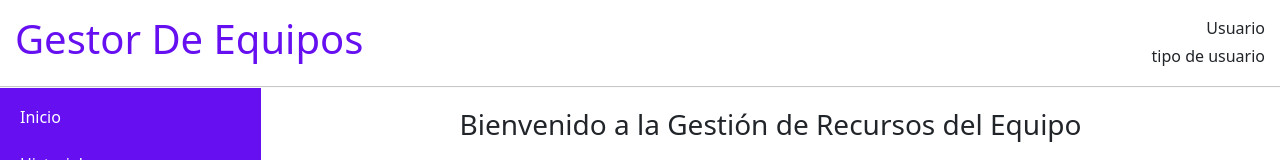
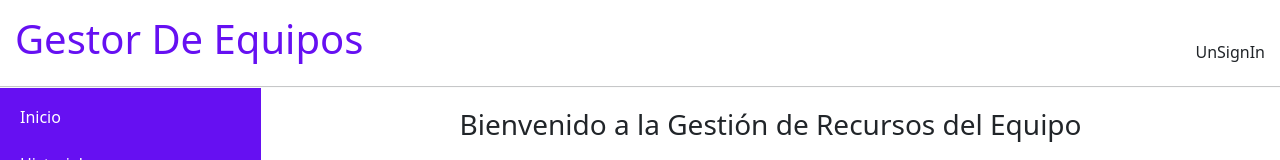
Before and after one commit to DiegoAlexanderGonzalezPorras/employees-management-frontend, a React (Vite) app: page /home in a window 1280 px wide. Shown: the top 160 px of the page. Built offline with nearby package versions, Linux system fonts and the light colour scheme.

Commit message:
Add user in menu header

```diff
--- a/src/components/menu/MenuComponent.tsx
+++ b/src/components/menu/MenuComponent.tsx
@@ -1,10 +1,13 @@
-import type { ReactElement } from "react";
+import { type ReactElement } from "react";
 import "./MenuComponent.scss";
 import { Outlet, useNavigate } from "react-router-dom";
 import { MENU_ITEMS } from "../../const/MenuItems";
 import type { MenuItemsModels } from "../../models/MenuItemsModel";
+import { useSelector } from "react-redux";
+import { userSelector } from "../../services/store/user/user.select";
 
 const MenuComponent = (): ReactElement => {
+  const user = useSelector(userSelector);
   const navigate = useNavigate();
 
   return (
@@ -12,8 +15,8 @@ const MenuComponent = (): ReactElement => {
       <div className="header">
         <p className="h1 header__title">Gestor De Equipos</p>
         <div className="header__user">
-          <p className="h6 header__user--name">Usuario</p>
-          <p className="h6 header__user--type">tipo de usuario</p>
+          <p className="h6 header__user--name">{user.username}</p>
+          <p className="h6 header__user--type">{user.rol}</p>
         </div>
       </div>
 
--- a/src/services/store/user/user.select.ts
+++ b/src/services/store/user/user.select.ts
@@ -1,6 +1,6 @@
 import type { RootState } from '../index';
 import {type IUser} from "./user.entity";
 
-export const userState = (state: RootState): IUser => state.loaderState;
+export const userState = (state: RootState): IUser => state.userState;
 
 export const userSelector = (state: RootState): IUser => userState(state);
```
